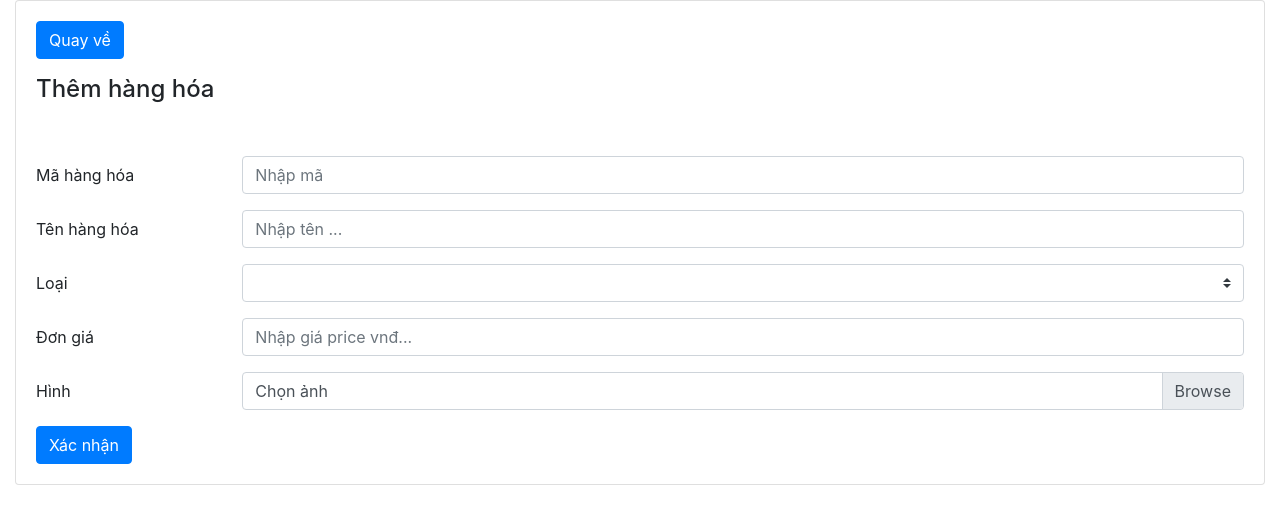
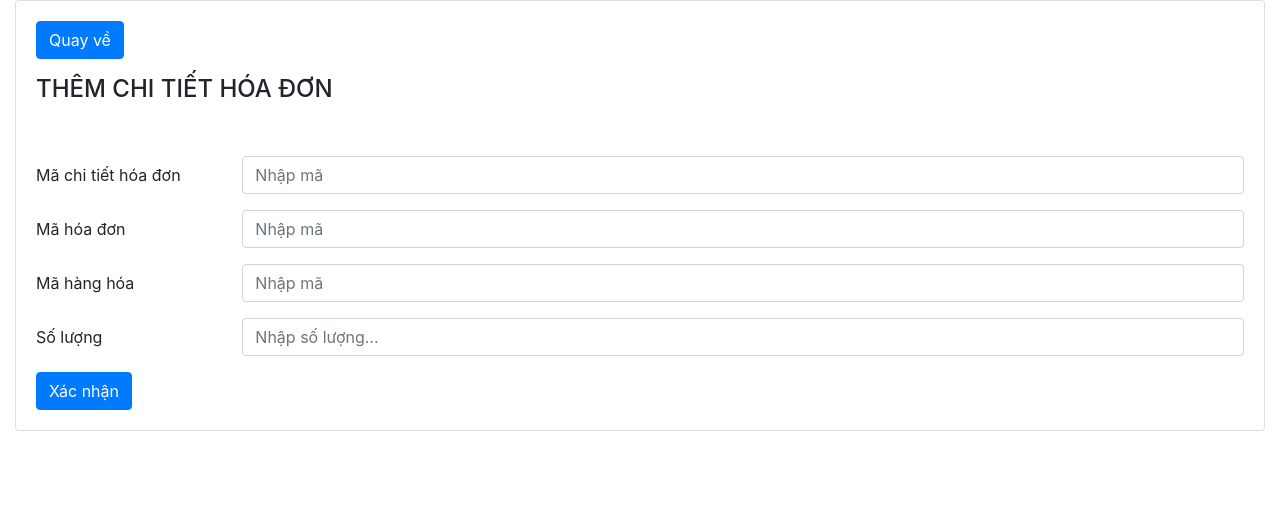
Before and after one commit to congnv0330/web2020-midterm-itt, a CodeIgniter app: page /web2020-midterm-itt/index.php/admin/chitiethoadon/create in a window 1280 px wide. Shown: the top 524 px of the page. Run offline with CodeIgniter, Linux system fonts and the light colour scheme; lists and menus that the app fills with data are empty.

Commit message:
Tao view admin - Chuc nang Them chi tiet hoa don

```diff
--- a/application/views/admin/Chitiethoadon/create.php
+++ b/application/views/admin/Chitiethoadon/create.php
@@ -3,7 +3,7 @@
 <head>
 	<meta charset="UTF-8">
 	<meta name="viewport" content="width=device-width, initial-scale=1.0">
-	<title>Trang chủ</title>
+	<title>Tạo Chi tiết hóa đơn</title>
 	<link rel="stylesheet" href="<?= base_url('assets/bootstrap/css/bootstrap.min.css') ?>">
 </head>
 <body>
@@ -14,45 +14,35 @@
         <div class="card">
           <div class="card-body">
           <div class="text-left mb-3">
-            <a href="<?= base_url('index.php/admin/Hanghoa/index') ?>" id="btnBack" class="btn btn-primary">Quay về </a>
+            <a href="<?= base_url('index.php/admin/Chitiethoadon/index') ?>" id="btnBack" class="btn btn-primary">Quay về </a>
           </div>
-          <h4 class="card-title"><i class="mdi mdi-format-list-bulleted-type"></i> Thêm hàng hóa</h4>
+          <h4 class="card-title"><i class="mdi mdi-format-list-bulleted-type text-center"></i> THÊM CHI TIẾT HÓA ĐƠN</h4>
         </div>
         <div class="card-body">
             <form action="#" method="post">
                 <input type="hidden" name="_token" value="uRHGWpTT8FrXAx7rRoAwCdeWLhvhdFrwKRVYpUga">
                 <div class="form-group row">
-                    <label for="code" class="col-sm-2 col-form-label">Mã hàng hóa</label>
+                    <label for="code" class="col-sm-2 col-form-label">Mã chi tiết hóa đơn</label>
                     <div class="col-sm-10">
-                      <input type="text" class="form-control " id="code" name="code" placeholder="Nhập mã" value="" required="">
+                      <input type="text" class="form-control " id="code" name="code1" placeholder="Nhập mã" value="" required="">
+                    </div>
+                </div>
+                 <div class="form-group row">
+                    <label for="code2" class="col-sm-2 col-form-label">Mã hóa đơn</label>
+                    <div class="col-sm-10">
+                      <input type="text" class="form-control " id="code2" name="code2" placeholder="Nhập mã" value="" required="">
                     </div>
                 </div>
                 <div class="form-group row">
-                    <label for="name" class="col-sm-2 col-form-label">Tên hàng hóa</label>
+                    <label for="code3" class="col-sm-2 col-form-label">Mã hàng hóa</label>
                     <div class="col-sm-10">
-                        <input type="text" class="form-control " id="name" name="name" placeholder="Nhập tên ..." value="" required="">
+                      <input type="text" class="form-control " id="code3" name="code3" placeholder="Nhập mã" value="" required="">
                     </div>
                 </div>
                 <div class="form-group row">
-                    <label for="parent" class="col-md-2 col-form-label">Loại</label>
-                    <div class="col-md-10">
-                      <select name="role" id="role" class="custom-select ">
-                      </select>
-                  </div>
-                </div>
-                <div class="form-group row">
-                    <label for="price" class="col-sm-2 col-form-label">Đơn giá</label>
+                    <label for="soluong" class="col-sm-2 col-form-label">Số lượng</label>
                     <div class="col-sm-10">
-                        <input type="text" class="form-control " id="price" name="price" placeholder="Nhập giá price vnđ..." value="" required="">
-                    </div>
-                </div>
-                <div class="form-group row">
-                    <label for="image" class="col-sm-2 col-form-label">Hình</label>
-                    <div class="col-sm-10">
-                      <div class="custom-file">
-                        <input type="file" class="custom-file-input" id="customFileLang" lang="pl-Pl">
-                        <label class="custom-file-label" for="customFileLang">Chọn ảnh</label>
-                      </div>
+                        <input type="text" class="form-control" id="soluong" name="soluong" placeholder="Nhập số lượng..." value="" required="">
                     </div>
                 </div>
                 <button type="submit" class="btn btn-primary">Xác nhận</button>
```
